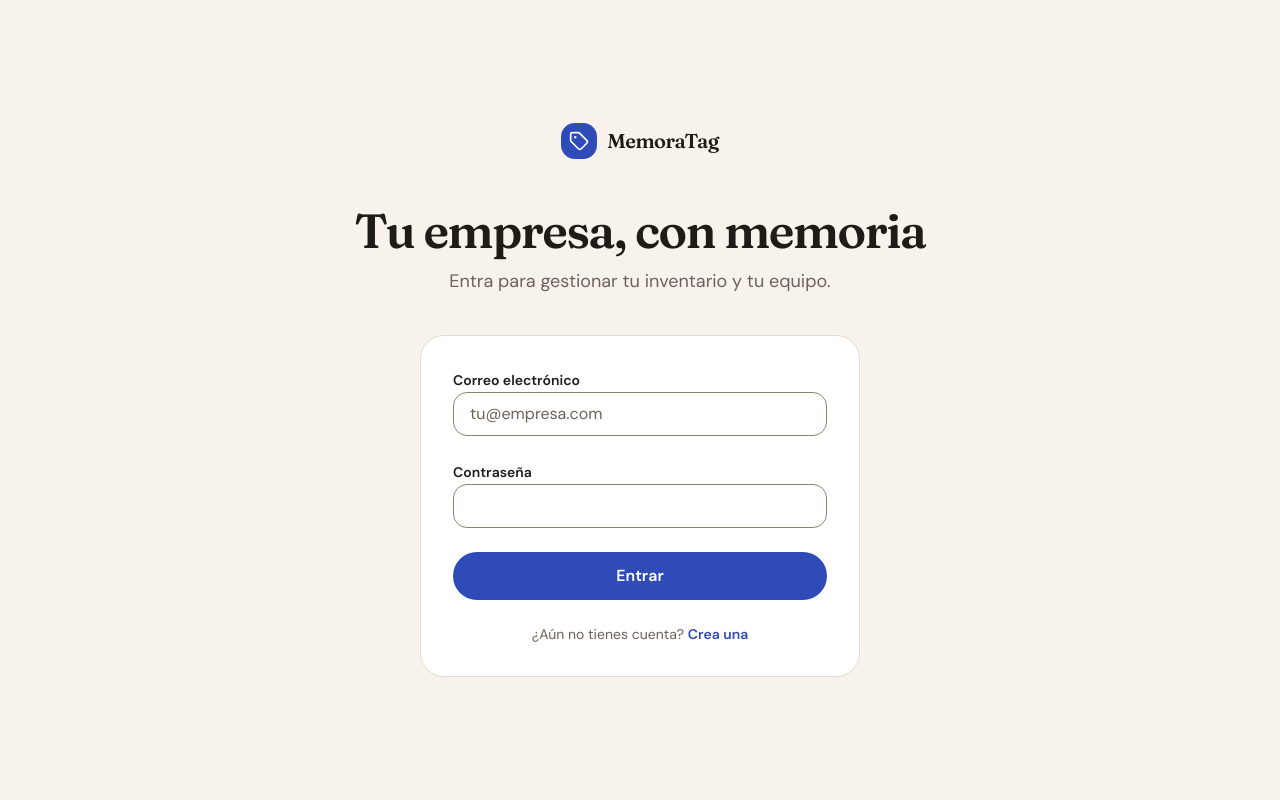
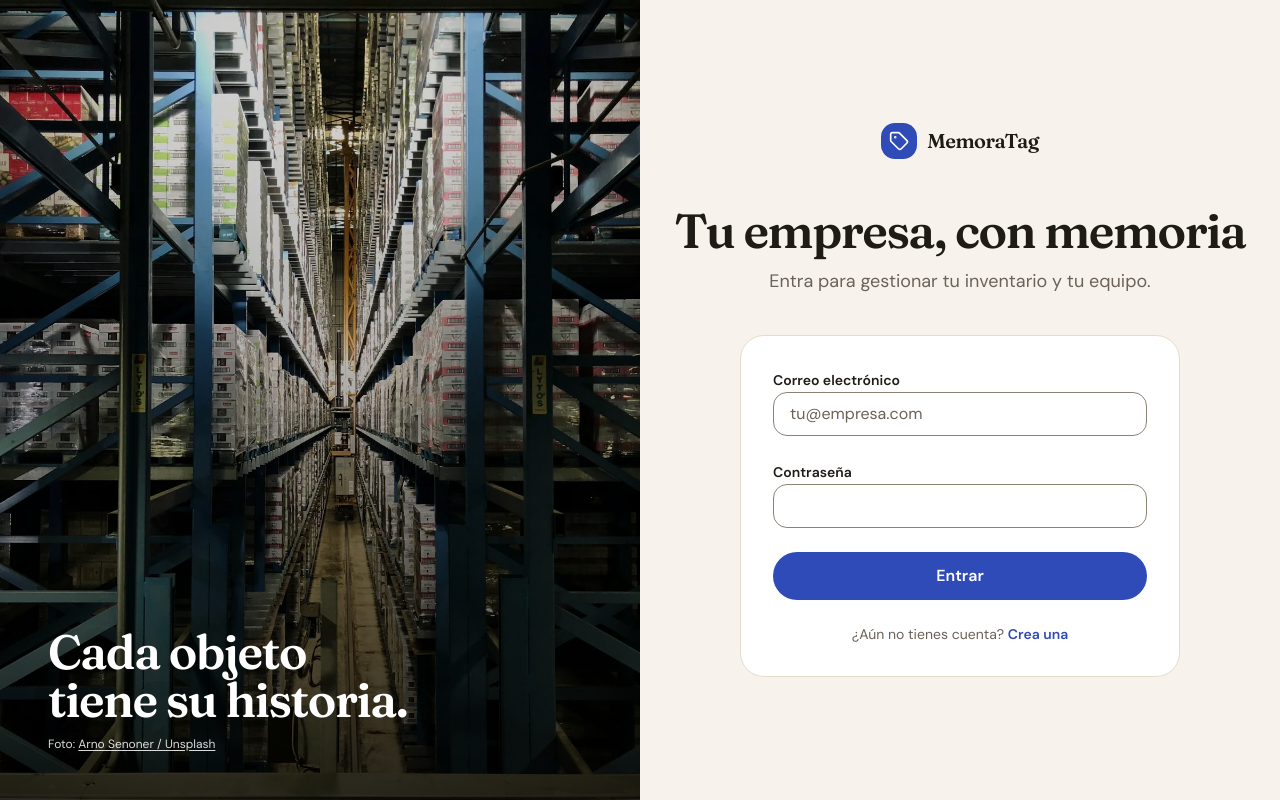
Before and after one commit to orlando572/MemoraTag, a Next.js app in the folder proyecto/apps/web/: page /login in a window 1280 px wide. Built offline with nearby package versions, Linux system fonts and the light colour scheme; no server answers.

Commit message:
Web: foto de almacén y diseño en dos columnas en el login

```diff
--- a/proyecto/apps/web/src/app/login/page.tsx
+++ b/proyecto/apps/web/src/app/login/page.tsx
@@ -1,4 +1,5 @@
 import type { Metadata } from 'next';
+import Image from 'next/image';
 import { Brand } from '@/components/brand';
 import { LoginForm } from '@/features/auth/login-form';
 
@@ -6,15 +7,40 @@ export const metadata: Metadata = { title: 'Entrar' };
 
 export default function LoginPage() {
   return (
-    <main className="flex min-h-screen flex-col items-center justify-center px-6 py-16">
-      <Brand />
-      <h1 className="mt-12 text-center font-heading text-4xl font-semibold tracking-[-0.03em] text-balance md:text-5xl">
-        Tu empresa, con memoria
-      </h1>
-      <p className="mt-3 max-w-md text-center text-lg text-muted-foreground">Entra para gestionar tu inventario y tu equipo.</p>
-      <div className="mt-10 w-full max-w-[440px] rounded-xl border border-border bg-card p-6 md:p-8">
-        <LoginForm />
-      </div>
+    <main className="grid min-h-screen lg:grid-cols-2">
+      {/* Photo: low strip on mobile, full-height column on large screens */}
+      <section className="relative h-32 overflow-hidden bg-muted sm:h-44 lg:h-auto lg:min-h-screen">
+        <Image
+          src="/login/almacen.webp"
+          alt="Pasillo de un almacén con altas estanterías azules llenas de cajas"
+          fill
+          priority
+          sizes="(min-width: 1024px) 50vw, 100vw"
+          className="object-cover object-center"
+        />
+        {/* Fixed dark gradient (not theme-dependent) so white text keeps contrast on the photo */}
+        <div className="absolute inset-0 bg-gradient-to-t from-black/80 via-black/30 to-black/10" aria-hidden />
+        <div className="absolute inset-x-0 bottom-0 flex flex-col gap-3 p-4 lg:p-12">
+          <p className="hidden max-w-md font-heading text-4xl font-semibold tracking-[-0.03em] text-balance text-white lg:block xl:text-5xl">
+            Cada objeto tiene su historia.
+          </p>
+          <p className="text-xs text-white/85">
+            Foto:{' '}
+            <a href="https://unsplash.com/photos/yqu6tJkSQ_k" target="_blank" rel="noreferrer" className="rounded-sm underline underline-offset-2 hover:text-white">
+              Arno Senoner / Unsplash
+            </a>
+          </p>
+        </div>
+      </section>
+
+      <section className="flex flex-col items-center justify-center px-6 py-10 lg:py-16">
+        <Brand />
+        <h1 className="mt-8 text-center font-heading text-4xl font-semibold tracking-[-0.03em] text-balance md:text-5xl lg:mt-12">Tu empresa, con memoria</h1>
+        <p className="mt-3 max-w-md text-center text-lg text-muted-foreground">Entra para gestionar tu inventario y tu equipo.</p>
+        <div className="mt-8 w-full max-w-[440px] rounded-xl border border-border bg-card p-6 md:p-8 lg:mt-10">
+          <LoginForm />
+        </div>
+      </section>
     </main>
   );
 }
```
Also changed, not shown: proyecto/apps/web/public/login/almacen.webp (added), 1 other file (tests, documents, lock files or other folders).
